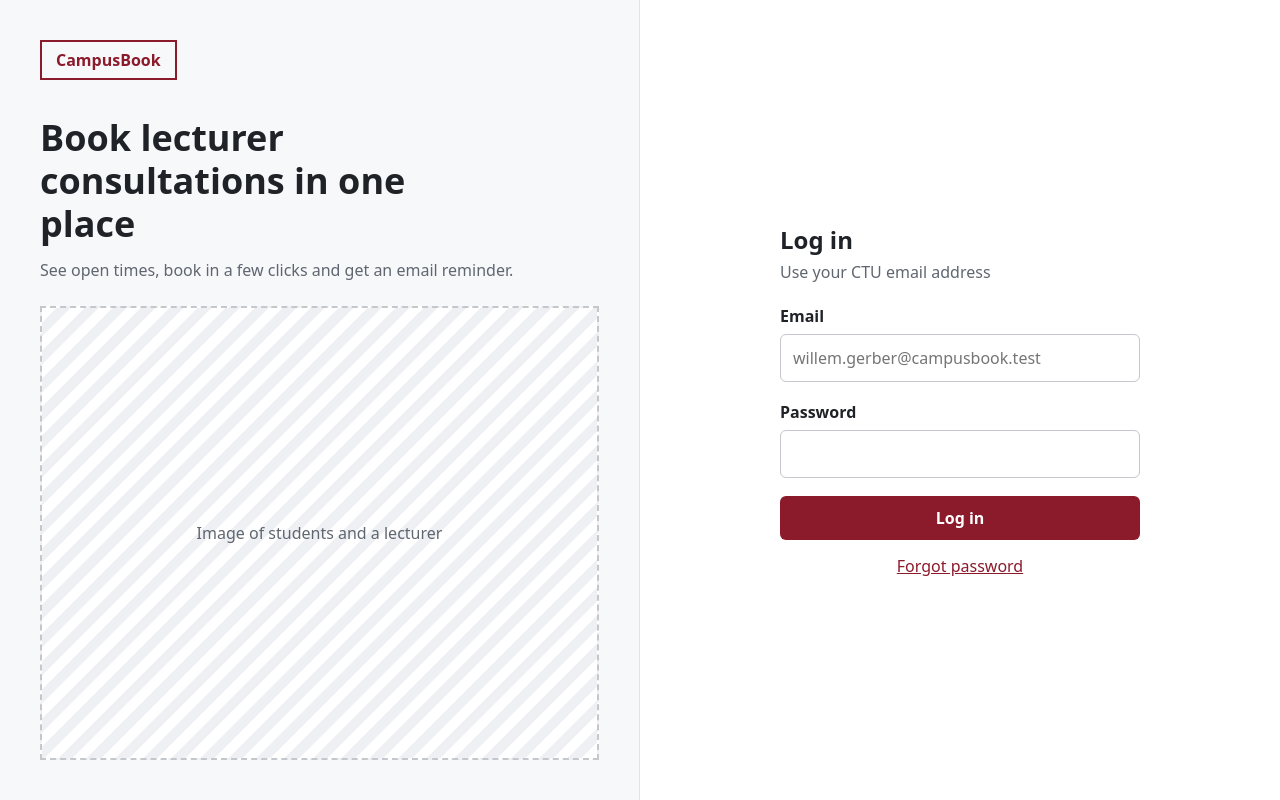
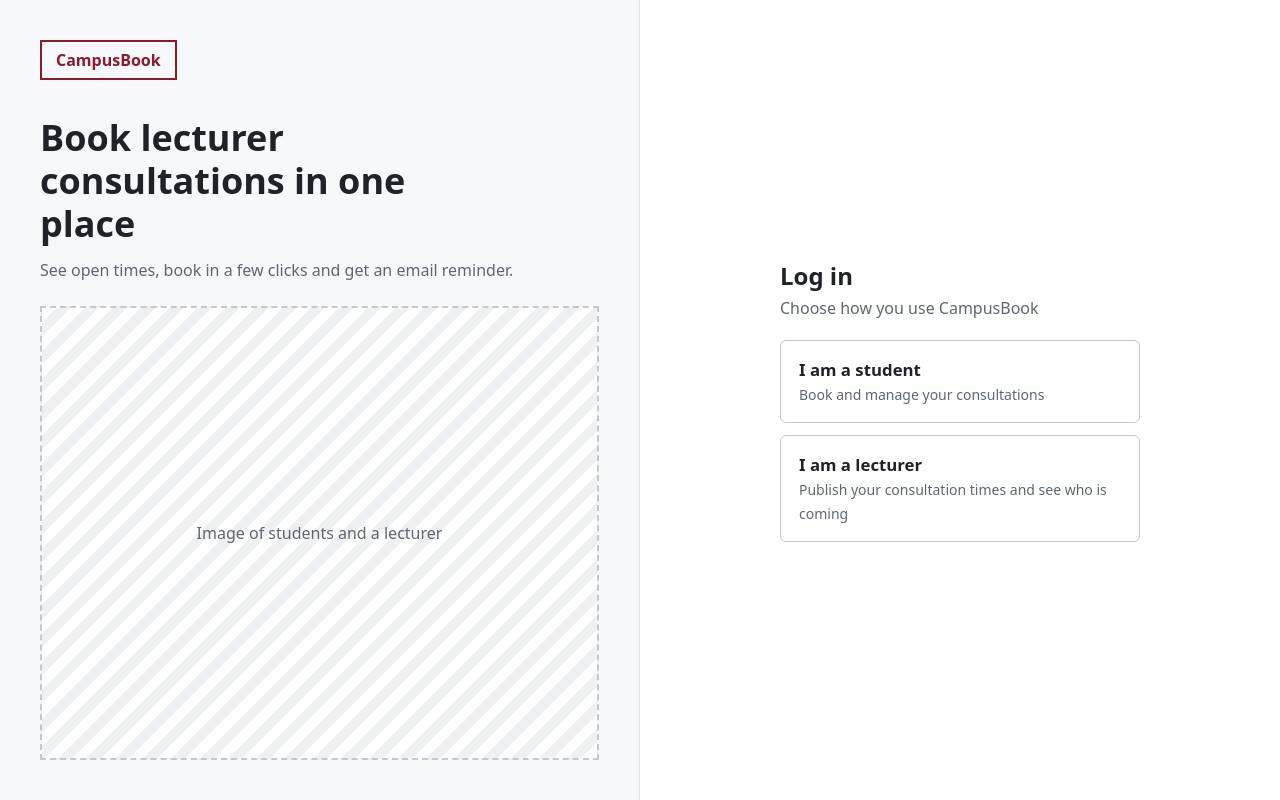
Before and after one commit to Gerber-W/SPM_Group_Project, a React (Vite) app in the folder CampusBook/frontend/: page /login in a window 1280 px wide. Built offline with nearby package versions, Linux system fonts and the light colour scheme; no server answers.

Commit message:
Frontend login page fixed and Backend polishes

```diff
--- a/CampusBook/frontend/src/pages/Login.jsx
+++ b/CampusBook/frontend/src/pages/Login.jsx
@@ -2,12 +2,36 @@ import { useState } from "react";
 import { useNavigate } from "react-router-dom";
 import api from "../api";
 
+const ROLES = {
+  student: {
+    title: "I am a student",
+    blurb: "Book and manage your consultations",
+    label: "a student",
+  },
+  lecturer: {
+    title: "I am a lecturer",
+    blurb: "Publish your consultation times and see who is coming",
+    label: "a lecturer",
+  },
+};
+
 export default function Login() {
   const navigate = useNavigate();
+  const [role, setRole] = useState(null); // null = step 1, "student" or "lecturer" = step 2
   const [email, setEmail] = useState("");
   const [password, setPassword] = useState("");
   const [error, setError] = useState("");
   const [loading, setLoading] = useState(false);
+
+  function chooseRole(chosen) {
+    setError("");
+    setRole(chosen);
+  }
+
+  function changeRole() {
+    setError("");
+    setRole(null);
+  }
 
   async function handleSubmit(e) {
     e.preventDefault();
@@ -27,27 +51,33 @@ export default function Login() {
         password,
       });
       const token = res.data.token;
-      const role = res.data.role || res.data.user?.role;
+      const actualRole = res.data.role || res.data.user?.role;
 
-      if (!token || !role) {
+      if (!token || !actualRole) {
         setError("Login worked but the reply had no token or role. Check the back-end response.");
         return;
       }
 
+      // The details are right but the account is the other kind: do not log in
+      if (actualRole !== role) {
+        setError(`This is ${ROLES[actualRole]?.label || "a different"} account. Choose "${ROLES[actualRole]?.title || "the other role"}" to log in.`);
+        return;
+      }
+
       localStorage.setItem("token", token);
-      localStorage.setItem("role", role);
-      localStorage.setItem("user", JSON.stringify(res.data.user));
-      navigate(role === "lecturer" ? "/lecturer/slots" : "/book", { replace: true });
+      localStorage.setItem("role", actualRole);
+            localStorage.setItem("user", JSON.stringify(res.data.user || { role: actualRole }));
+      navigate(actualRole === "lecturer" ? "/lecturer/slots" : "/book", { replace: true });
     } catch (err) {
       if (!err.response) {
         setError("We could not reach the server. Check your connection and try again.");
       } else if (err.response.status >= 500) {
         setError("Something went wrong on our side. Please try again in a moment.");
       } else if (err.response.status === 400) {
-
+        // The back-end says what to fix, e.g. "Enter a valid email address"
         setError(err.response.data?.error || "Check your email address and password.");
       } else {
-
+        // 401: one general message, never says which part was wrong
         setError("Wrong email or password, please try again");
       }
     } finally {
@@ -69,8 +99,38 @@ export default function Login() {
       </section>
 
       <section className="login-panel">
+        {role === null ? (
+          /* Step 1: choose student or lecturer */
+          <div className="login-form">
+            <h2>Log in</h2>
+            <p className="cb-muted login-hint">Choose how you use CampusBook</p>
+
+            <div className="role-choices">
+              {Object.entries(ROLES).map(([key, r]) => (
+                <button
+                  key={key}
+                  type="button"
+                  className="role-choice"
+                  onClick={() => chooseRole(key)}
+                >
+                  <strong>{r.title}</strong>
+                  <span>{r.blurb}</span>
+                </button>
+              ))}
+            </div>
+          </div>
+        ) : (
+          /* Step 2: email and password */
           <form className="login-form" onSubmit={handleSubmit} noValidate>
-          <h2>Log in</h2>
+            <button
+              type="button"
+              className="cb-btn cb-btn-ghost cb-btn-small login-back"
+              onClick={changeRole}
+            >
+              &larr; Change role
+            </button>
+
+            <h2>Log in as {ROLES[role].label}</h2>
             <p className="cb-muted login-hint">Use your CTU email address</p>
 
             <div className="cb-field">
@@ -82,6 +142,7 @@ export default function Login() {
                 onChange={(e) => setEmail(e.target.value)}
                 placeholder="willem.gerber@campusbook.test"
                 autoComplete="email"
+                autoFocus
               />
             </div>
 
@@ -114,6 +175,7 @@ export default function Login() {
               Forgot password
             </a>
           </form>
+        )}
       </section>
     </main>
   );
--- a/CampusBook/frontend/src/styles.css
+++ b/CampusBook/frontend/src/styles.css
@@ -74,3 +74,25 @@
   .login-image { display: none; }
   .login-panel { align-items: flex-start; padding: 24px 20px 40px; }
 }
+
+/* Step 1 of the login page: choose student or lecturer */
+.role-choices { display: grid; gap: 12px; }
+
+.role-choice {
+  display: block;
+  width: 100%;
+  padding: 16px 18px;
+  text-align: left;
+  font: inherit;
+  color: var(--cb-text);
+  background: var(--cb-white);
+  border: 1px solid var(--cb-input);
+  border-radius: var(--cb-radius);
+  cursor: pointer;
+  transition: border-color 0.15s, background 0.15s;
+}
+.role-choice:hover { border-color: var(--cb-red); background: var(--cb-red-light); }
+.role-choice strong { display: block; font-size: 1.05rem; }
+.role-choice span { color: var(--cb-muted); font-size: 14px; }
+
+.login-back { margin: 0 0 8px -14px; }
```
Also changed, not shown: 1 other file (tests, documents, lock files or other folders). Lines whose indentation alone changed are shown as unchanged.
